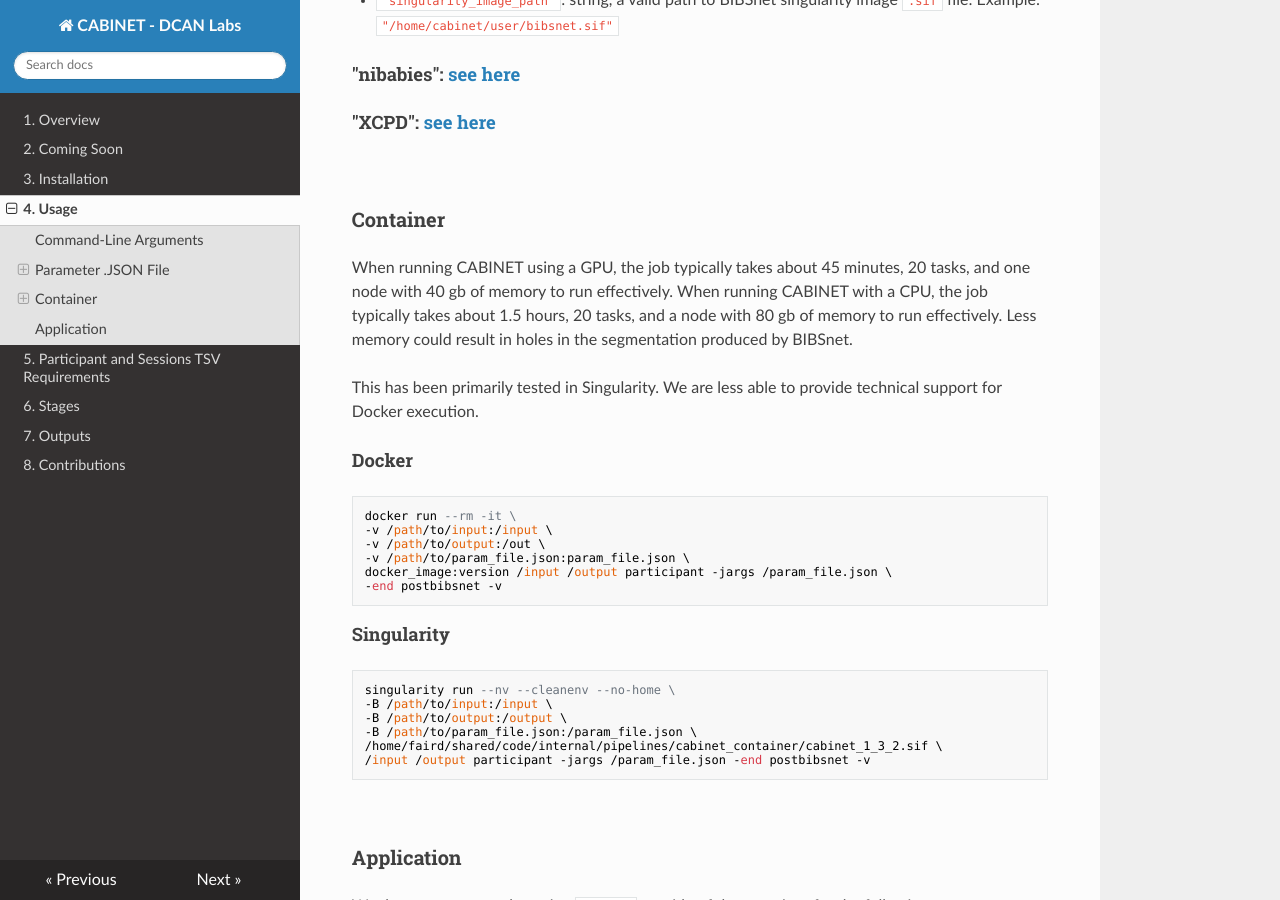
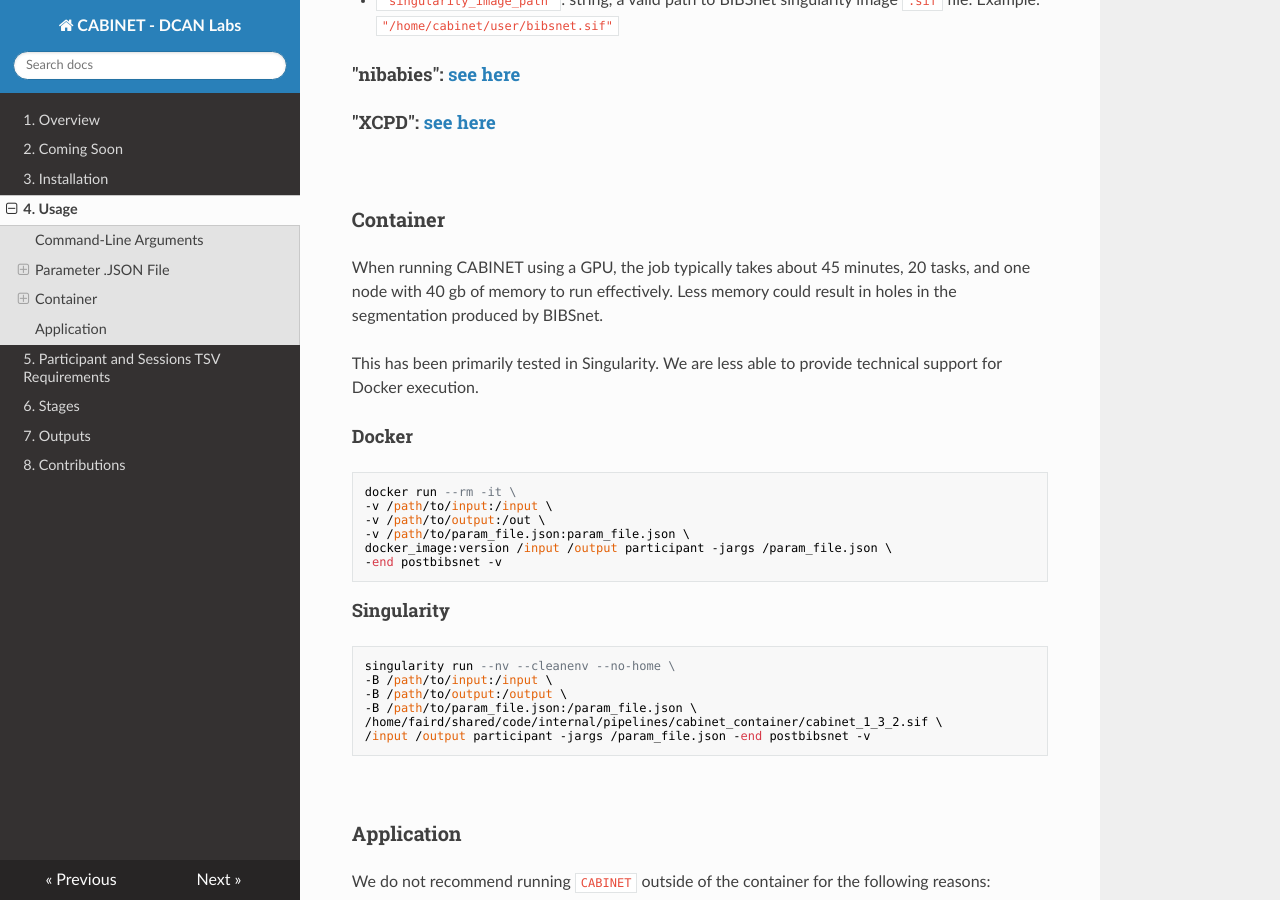
Before and after one commit to DCAN-Labs/BIBSnet, an MkDocs documentation site: the page built from docs/usage.md, in a window 1280 px wide and 900 px high, scrolled down 2066 px. Built offline with MkDocs 1.6.1, drawn with Linux system fonts in a browser that asks for light colours; nearby versions of some CDN libraries; some of the changed text lies outside the part shown.

Commit message:
updated rtd to exclude CPU usability in usage.md

```diff
--- a/docs/usage.md
+++ b/docs/usage.md
@@ -112,7 +112,7 @@
 
 ### Container
 
-When running CABINET using a GPU, the job typically takes about 45 minutes, 20 tasks, and one node with 40 gb of memory to run effectively. When running CABINET with a CPU, the job typically takes about 1.5 hours, 20 tasks, and a node with 80 gb of memory to run effectively. Less memory could result in holes in the segmentation produced by BIBSnet.
+When running CABINET using a GPU, the job typically takes about 45 minutes, 20 tasks, and one node with 40 gb of memory to run effectively. Less memory could result in holes in the segmentation produced by BIBSnet.
 
 This has been primarily tested in Singularity. We are less able to provide technical support for Docker execution.
 
```
Also changed, not shown: other parts of docs/usage.md (+1 -1 lines).
